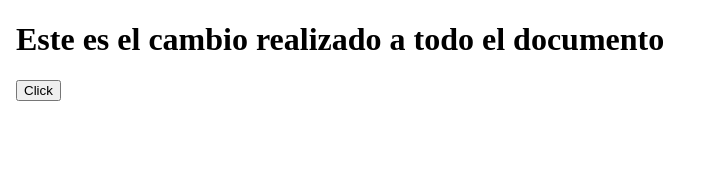
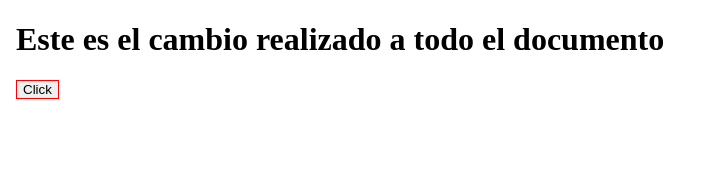
Before and after one commit to JamesGrisales/Proyecto_Gps, an Angular app: page / in a window 1280 px wide. Shown: the top 170 px of the page, without its empty margins (0-710 px from the left). Built offline with nearby package versions, Linux system fonts and the light colour scheme.

Commit message:
se agrego la clase boton al style

```diff
--- a/src/app/app.component.html
+++ b/src/app/app.component.html
@@ -17,7 +17,7 @@
 <h1>Este es el cambio realizado a todo el documento</h1>
 
 <a href="https://www.google.com" _blank>
-  <button class="boton" style="border: 1px solid rojo;">Click</button>
+  <button class="boton" style="border: 1px solid red;">Click</button>
 </a>
 
 
```
